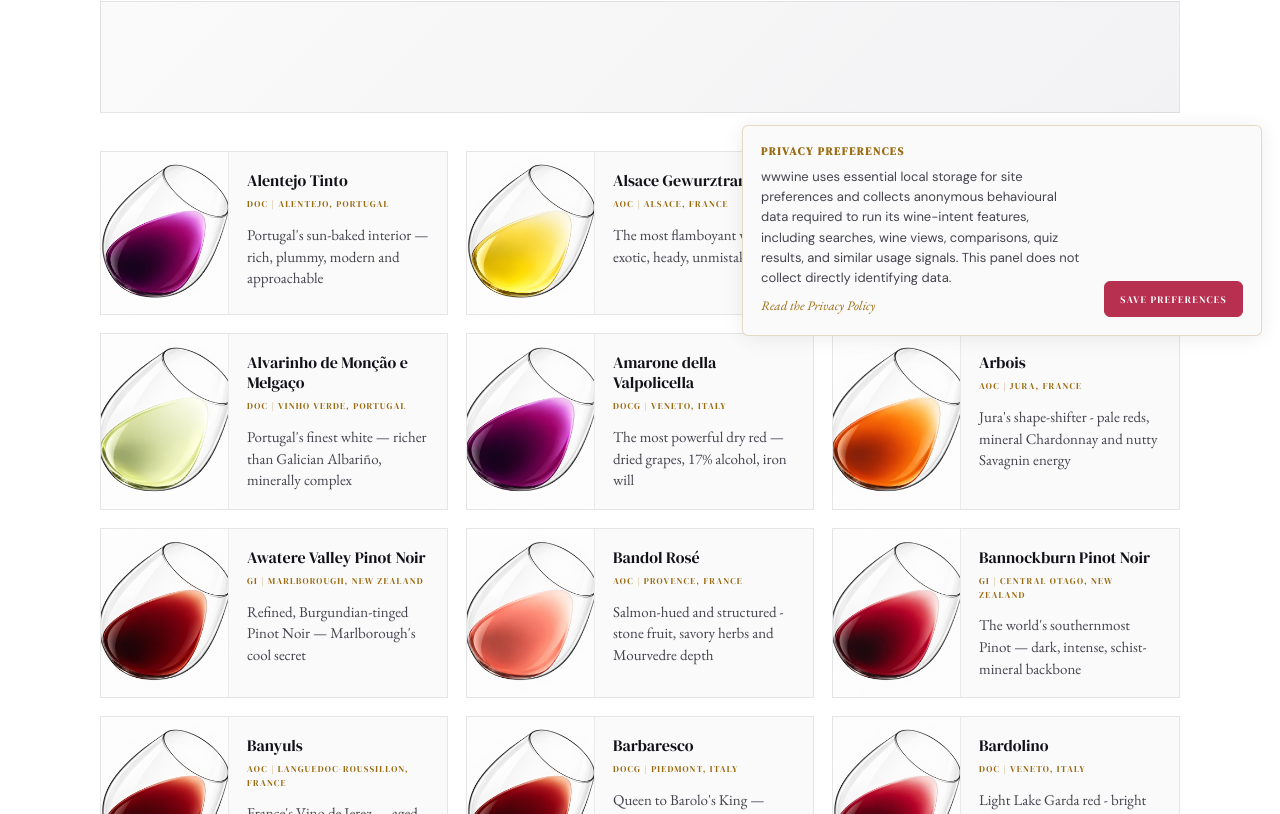
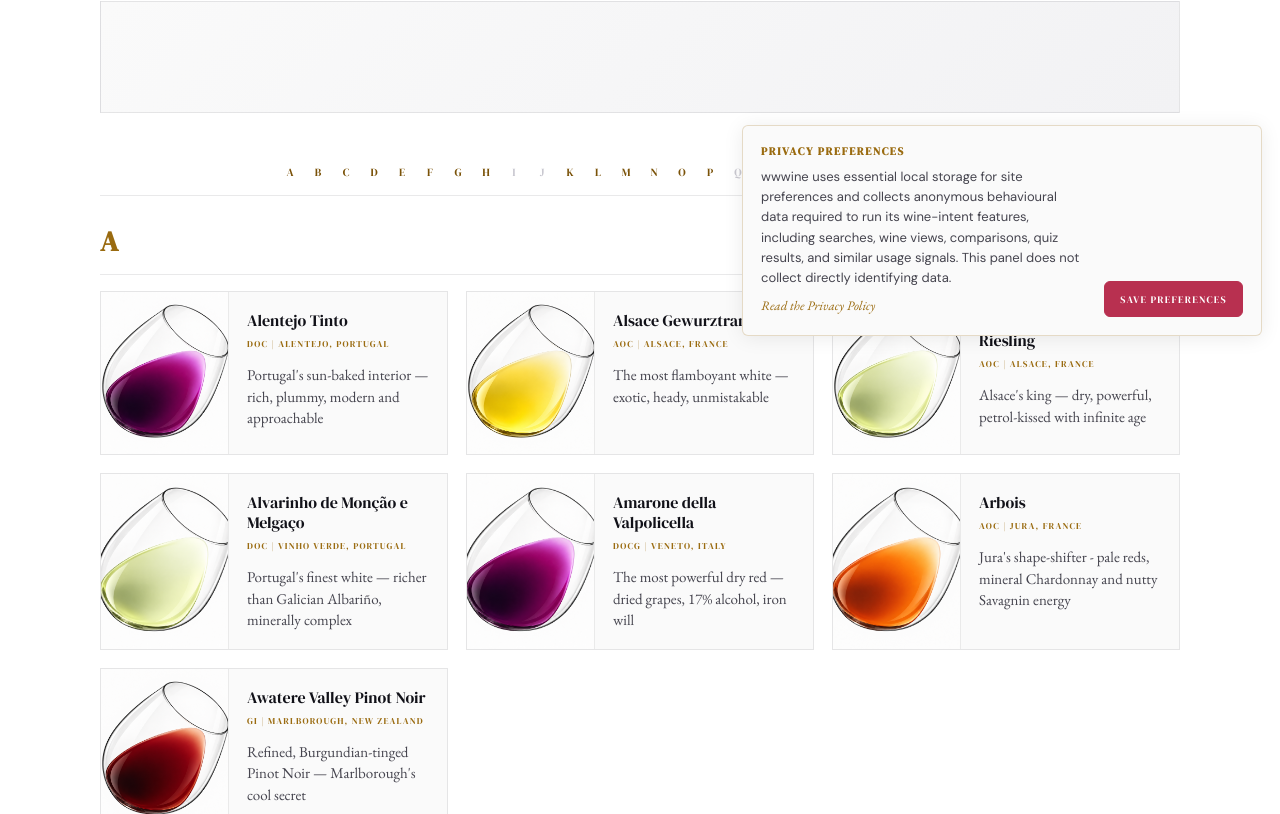
Before and after one commit to Aziz-Ibrahim/wwwine, a Next.js app: page /appellations in a window 1280 px wide. Shown: the part 446-1260 px from the top of the page. Built offline with nearby package versions, Linux system fonts and the light colour scheme.

Commit message:
v6.2 feat: add alphabetical index navigation for appellations with grouped sections

```diff
--- a/src/app/appellations/appellations.module.css
+++ b/src/app/appellations/appellations.module.css
@@ -81,6 +81,16 @@
 
 /* ── Index page grid ───────────────────────── */
 .listGrid { display:grid; grid-template-columns:repeat(3, minmax(0,1fr)); gap:18px; }
+.alphabetIndex { position:sticky; top:64px; z-index:100; margin-bottom:24px; padding:8px 0; border-bottom:1px solid var(--border); background:var(--bg-page); }
+.alphabetLetters { display:flex; flex-wrap:nowrap; align-items:center; justify-content:center; }
+.letterLink, .letterDisabled { display:inline-flex; flex:0 1 28px; min-width:0; align-items:center; justify-content:center; height:28px; font-family:var(--font-display); font-size:11px; }
+.letterLink { color:var(--gold-bright); text-decoration:none; }
+.letterLink:hover { color:var(--text-primary); text-decoration:underline; text-underline-offset:4px; }
+.letterLink:focus-visible { outline:2px solid var(--gold); outline-offset:-2px; }
+.letterDisabled { color:var(--text-muted); opacity:0.45; }
+.letterSection { margin-bottom:36px; }
+.letterHeading { display:flex; align-items:center; justify-content:space-between; gap:16px; margin-bottom:16px; padding-bottom:12px; border-bottom:1px solid var(--border); }
+.letterHeading h2 { font-family:var(--font-display); font-size:28px; color:var(--gold); scroll-margin-top:124px; }
 
 .listCard { display:grid; grid-template-columns:128px minmax(0,1fr); min-height:164px; border:1px solid var(--border); background:var(--bg-surface); color:inherit; text-decoration:none; transition:border-color 0.15s; overflow:hidden; }
 .listCard:hover { border-color:var(--border-gold); }
--- a/src/app/appellations/page.tsx
+++ b/src/app/appellations/page.tsx
@@ -26,6 +26,13 @@ export default function AppellationsPage() {
   const appellations = getAllAppellationDetails().sort((a, b) => a.name.localeCompare(b.name))
   const regionCount = new Set(appellations.map(app => app.regionId)).size
   const countryCount = new Set(appellations.map(app => app.countryCode)).size
+  const alphabet = 'ABCDEFGHIJKLMNOPQRSTUVWXYZ'.split('')
+  const groups = alphabet.map(letter => ({
+    letter,
+    appellations: appellations.filter(app =>
+      app.name.normalize('NFD').replace(/[\u0300-\u036f]/g, '').toUpperCase().startsWith(letter)
+    ),
+  }))
 
   return (
     <main className={styles.page}>
@@ -49,8 +56,27 @@ export default function AppellationsPage() {
           <div className={styles.affiliateCanvas} data-affiliate-slot="appellations-index-top" />
         </aside>
 
-        <div className={styles.listGrid}>
-          {appellations.map(app => (
+        <nav className={styles.alphabetIndex} aria-label="Browse appellations by letter" id="alphabet-index">
+          <div className={styles.alphabetLetters}>
+            {groups.map(group => group.appellations.length > 0 ? (
+              <a key={group.letter} className={styles.letterLink} href={`#letter-${group.letter}`} aria-label={`Appellations beginning with ${group.letter}`}>
+                {group.letter}
+              </a>
+            ) : (
+              <span key={group.letter} className={styles.letterDisabled} aria-label={`No appellations beginning with ${group.letter}`}>
+                {group.letter}
+              </span>
+            ))}
+          </div>
+        </nav>
+
+        {groups.filter(group => group.appellations.length > 0).map(group => (
+          <section key={group.letter} className={styles.letterSection} aria-labelledby={`letter-${group.letter}`}>
+            <div className={styles.letterHeading}>
+              <h2 id={`letter-${group.letter}`} tabIndex={-1}>{group.letter}</h2>
+            </div>
+            <div className={styles.listGrid}>
+          {group.appellations.map(app => (
             <Link key={app.id} className={styles.listCard} href={`/appellations/${app.id}`}>
               <span className={styles.listImageWrap}>
                 <Image
@@ -68,7 +94,9 @@ export default function AppellationsPage() {
               </span>
             </Link>
           ))}
-        </div>
+            </div>
+          </section>
+        ))}
       </div>
       <Footer />
     </main>
--- a/src/components/Footer.tsx
+++ b/src/components/Footer.tsx
@@ -47,7 +47,7 @@ export default function Footer({ compactOnMobile = false }: FooterProps) {
         <span className={styles.copyrightLine}>
           <span className={styles.copyright}>© {new Date().getFullYear()} World Wide Wine</span>
           <span className={styles.copyrightDivider} aria-hidden="true">/</span>
-          <span className={styles.version}>v6.1</span>
+          <span className={styles.version}>v6.2</span>
         </span>
         <nav className={styles.compactLinks} aria-label="Footer navigation">
           <Link href="/about" className={styles.footerLink}>About</Link>
```
